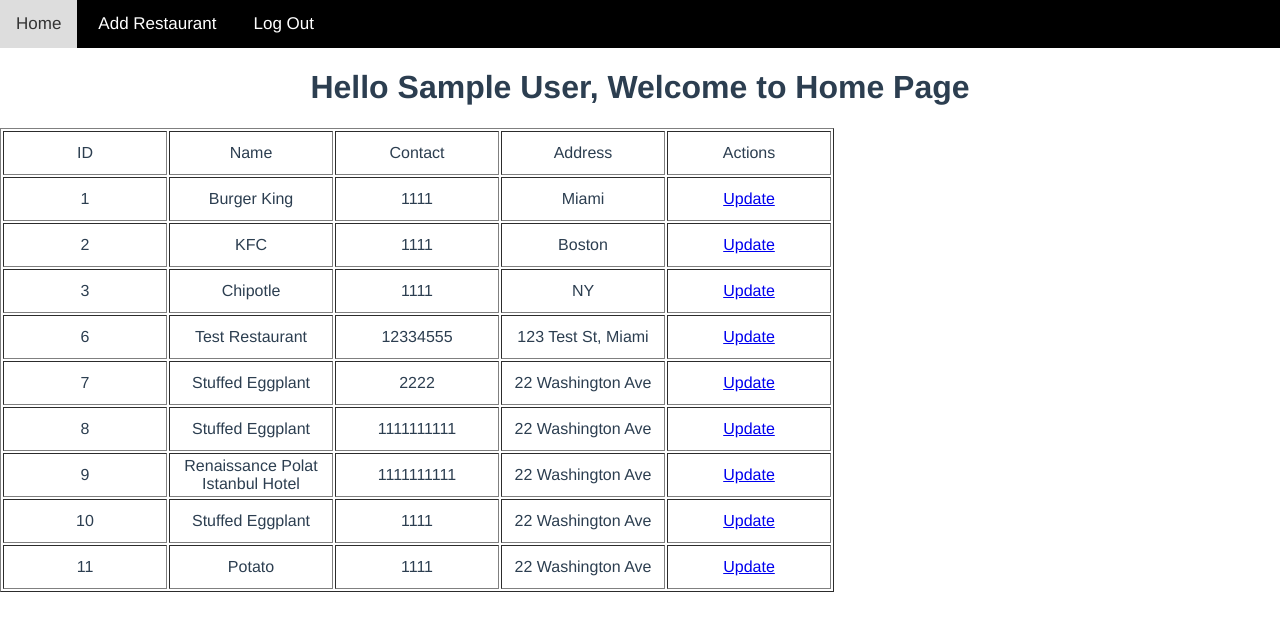
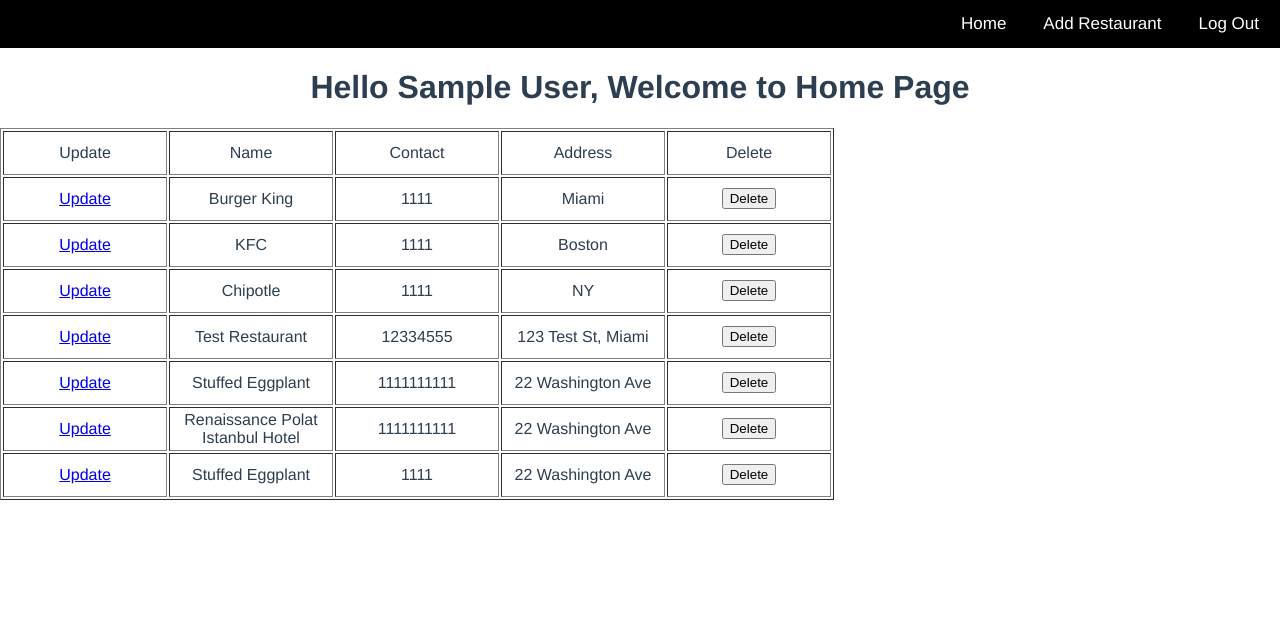
Before and after one commit to MustafovaSemra/restaurant-management-app-vue, a Vue app: page / in a window 1280 px wide. Shown: the top 630 px of the page. Built offline with nearby package versions, Linux system fonts and the light colour scheme; data requests are answered from the project's data file; sample sign-in values are in the browser's storage.

Commit message:
Delete functionality

```diff
--- a/db.json
+++ b/db.json
@@ -47,12 +47,6 @@
     {
       "name": "Stuffed Eggplant",
       "address": "22 Washington Ave",
-      "contact": "2222",
-      "id": 7
-    },
-    {
-      "name": "Stuffed Eggplant",
-      "address": "22 Washington Ave",
       "contact": "1111111111",
       "id": 8
     },
@@ -67,12 +61,6 @@
       "address": "22 Washington Ave",
       "contact": "1111",
       "id": 10
-    },
-    {
-      "name": "Potato",
-      "address": "22 Washington Ave",
-      "contact": "1111",
-      "id": 11
     }
   ]
 }
--- a/src/components/Add.vue
+++ b/src/components/Add.vue
@@ -1,6 +1,6 @@
 <template>
   <Header></Header>
-  <h1>Hello User, Welcome to Add Restaurant Page</h1>
+  <h1>Add Restaurant</h1>
   <form class="add">
     <input
       v-model="restaurant.name"
--- a/src/components/Header.vue
+++ b/src/components/Header.vue
@@ -1,8 +1,8 @@
 <template>
   <div class="nav">
+    <a @click="logout" href="#">Log Out</a>
+    <router-link to="/add">Add Restaurant</router-link>
     <router-link to="/">Home</router-link>
-    <router-link to="/add">Add Restaurant</router-link>
-    <a @click="logout" href="#">Log Out</a>
   </div>
 </template>
 
@@ -25,7 +25,7 @@
 }
 
 .nav a {
-  float: left;
+  float: right;
   color: white;
   padding: 14px 16px;
   text-align: center;
--- a/src/components/Home.vue
+++ b/src/components/Home.vue
@@ -3,18 +3,20 @@
   <h1>Hello {{ name }}, Welcome to Home Page</h1>
   <table border="1">
     <tr>
-      <td>ID</td>
+      <td>Update</td>
       <td>Name</td>
       <td>Contact</td>
       <td>Address</td>
-      <td>Actions</td>
+      <td>Delete</td>
     </tr>
     <tr v-for="item in restaurants" :key="item.id">
-      <td>{{ item.id }}</td>
+      <td><router-link :to="`/update/${item.id}`">Update</router-link></td>
       <td>{{ item.name }}</td>
       <td>{{ item.contact }}</td>
       <td>{{ item.address }}</td>
-      <td><router-link :to="`/update/${item.id}`">Update</router-link></td>
+      <td>
+        <button @click="deleteRestaurant(item.id)">Delete</button>
+      </td>
     </tr>
   </table>
 </template>
@@ -35,6 +37,17 @@
     };
   },
   async mounted() {
+    this.loadData();
+  },
+  methods: {
+    async deleteRestaurant(id) {
+      const res = await axios.delete(`http://localhost:3000/restaurants/${id}`);
+      console.log(res);
+      if (res.status === 200) {
+        this.loadData();
+      }
+    },
+    async loadData() {
       let user = localStorage.getItem("user-info");
       this.name = JSON.parse(user).name;
       if (!user) {
@@ -45,6 +58,7 @@
 
       this.restaurants = res.data;
     },
+  },
 };
 </script>
 
```
Lines whose indentation alone changed are shown as unchanged.
